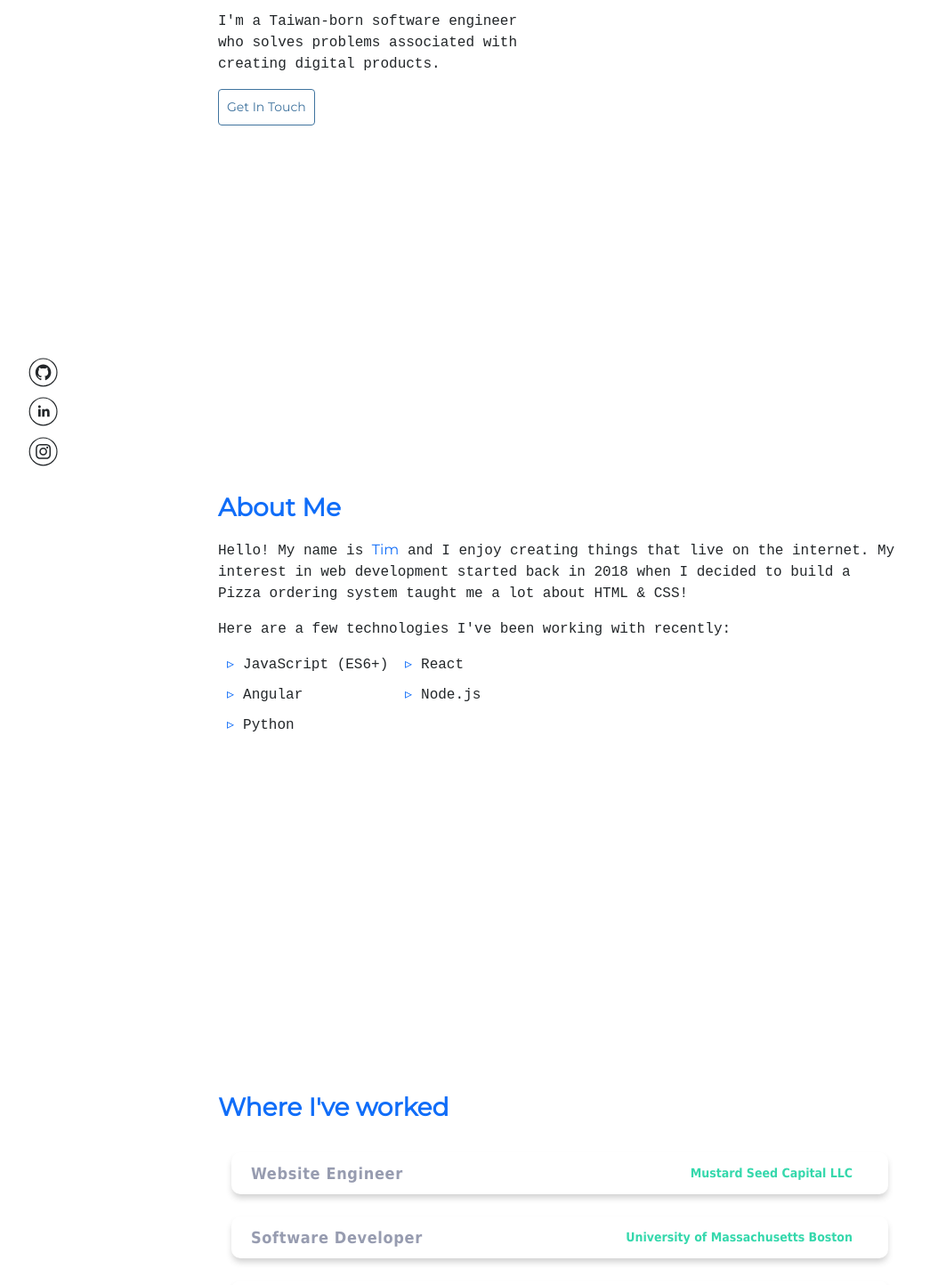
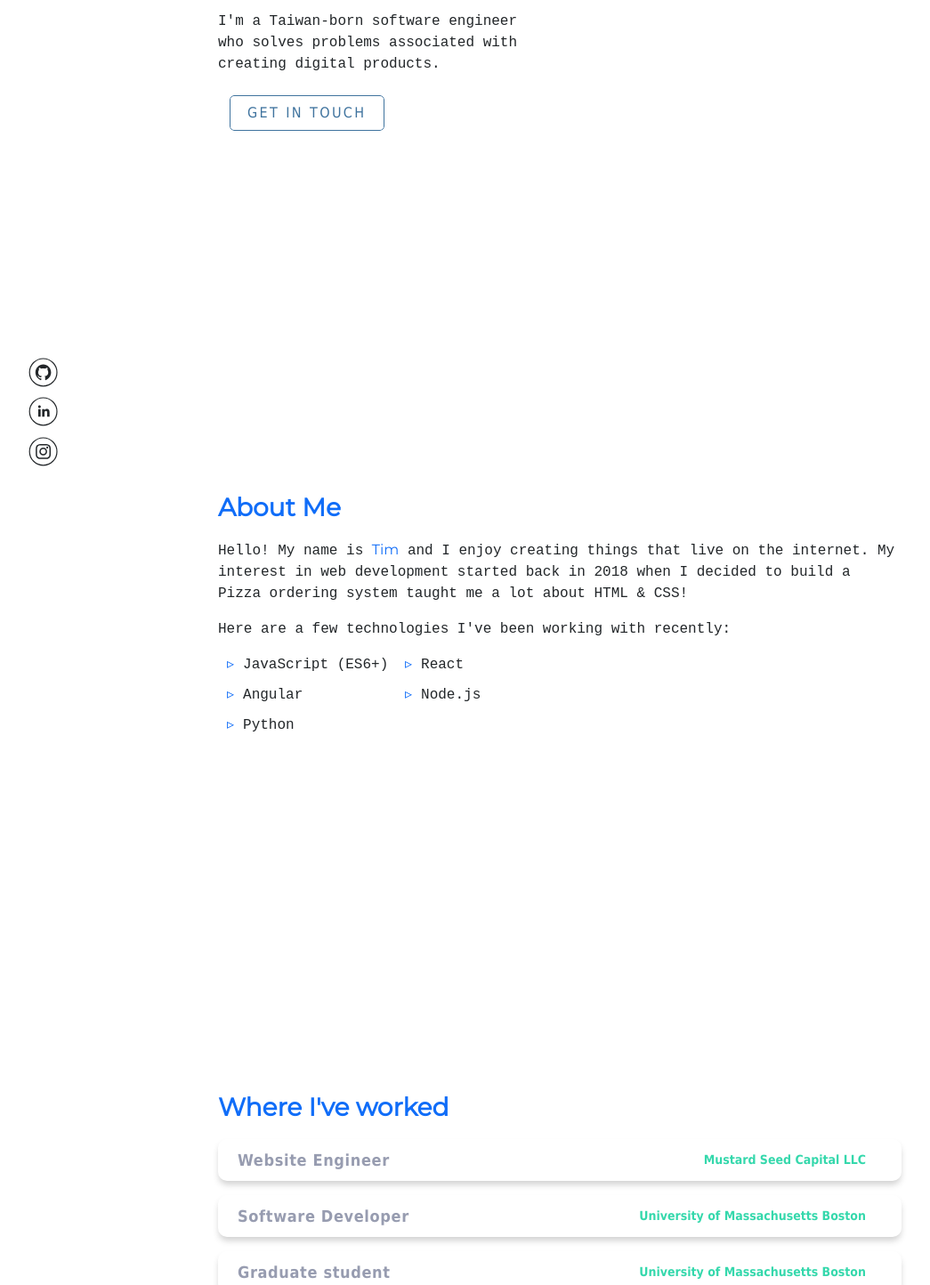
Before and after one commit to TimLaiTW/portfolio-v2, a React (Create React App) app: page / in a window 1280 px wide. Shown: the part 240-1684 px from the top of the page at 89% size, without its empty margins (11-1056 px from the left). Built offline with nearby package versions, Linux system fonts and the light colour scheme.

Commit message:
Button hover effect

```diff
--- a/src/Components/Templates/Navigation.js
+++ b/src/Components/Templates/Navigation.js
@@ -3,7 +3,7 @@ import ThemeToggler from 'Styles/Themes/ThemeToggler';
 import { navLinks } from 'config';
 import styled from 'styled-components';
 import { debounce } from 'Utilities/debounce';
-import Button from 'Utilities/Button';
+import Button from 'Utilities/TempButton';
 import logo_light from 'Content/Images/logo_light.png';
 import logo_dark from 'Content/Images/logo_dark.png';
 
--- a/src/Containers/Contact.js
+++ b/src/Containers/Contact.js
@@ -20,7 +20,9 @@ const Contact = (props) => {
     }
 
     .email-btn {
-        margin-left: 90px;
+        left: 50%;
+        top: 50%;
+        transform: translate(15%, 0%);
     }
 
     .wave {
--- a/src/Utilities/Button.js
+++ b/src/Utilities/Button.js
@@ -2,26 +2,61 @@ import React from 'react';
 import styled from 'styled-components';
 const Button = (props) => {
     const StyledEmailLink = styled.div`
-        a {
-            font-family: var(--font-primary);
-            display: inline-block;
-            padding: 9px;
-            font-size: 14px;
-            border-radius: 4px;
-            transition: all .2s ease-in-out;
-            text-decoration: none;
-            color: ${({ theme }) => theme.Btn};
+    .button {
+        text-decoration: none;
+        display: inline-block;
+        padding: 0.5rem 1.25rem;
+        border-radius: 5px;
+        color: ${({ theme }) => theme.Btn};
+        text-transform: uppercase;
+        font-size: 1rem;
+        letter-spacing: .15rem;
+        transition: all .5s;
+        position: relative;
+        overflow: hidden;
+        z-index: 1;
+        &:after {
+            content: '';
+            position: absolute;
+            bottom: 0;
+            left: 0;
+            width: 100%;
+            height: 100%;
+            background-color: transparent;
             border: 1px solid ${({ theme }) => theme.Btn};
-            &:hover {
-                color: ${({ theme }) => theme.BtnHover};
-                border: 1px solid ${({ theme }) => theme.BtnHover};
+            border-radius: 5px;
+            z-index: -2;
+        }
+        &:before {
+            content: '';
+            position: absolute;
+            bottom: 0;
+            left: 0;
+            width: 0%;
+            height: 100%;
+            background-color: ${({ theme }) => theme.Btn};
+            transition: all 0.5s;
+            border-radius: 5px;
+            z-index: -1;
+        }
+        &:hover {
+            color: #fff;
+            &:before {
+                width: 100%;
             }
         }
+    }
+
+
 
     `;
     return (
         <StyledEmailLink>
-            <a href={props.url} target="_blank" rel="noreferrer noopener">{props.children}</a>
+            <div class="box-1">
+                <div class="btn btn-one">
+                    <a className='button' hrerf={props.url}>{props.children}</a>
+                </div>
+            </div>
         </StyledEmailLink>
     )
 };
--- a/src/Utilities/List.js
+++ b/src/Utilities/List.js
@@ -7,9 +7,8 @@ const List = (props) => {
             &__profiles {
                 background-color: transparent;
                 border-radius: 0 0 12px 12px;
-                padding: 15px 15px 10px;
+                // padding: 15px 15px 10px;
                 display: grid;
-                row-gap: 8px;
                 width: 100%;
                 border-radius: 12px;
             }
@@ -32,8 +31,10 @@ const List = (props) => {
                 }
 
                 &:hover + .leaderboard__descrp {
-                    display: block;
-                    transition: all .2s ease-in-out;
+                    visibility: visible;
+                    opacity: 1;
+                    max-height: 1000px;
+                    padding: 30px;
                 }
             }
 
@@ -68,9 +69,14 @@ const List = (props) => {
             }
 
             &__descrp {
-                display: none;
-                transition: all .2s ease-in-out;
+                visibility: hidden;
+                opacity: 0;
+                transition: visibility 0s, opacity 0.8s linear;
+                max-height: 0px;
+                list-style-type: none;
             }
+
+
         }
 
         // bare minimuu styles
@@ -87,16 +93,6 @@ const List = (props) => {
         .leaderboard {
             box-shadow: 0 0 40px -10px rgba(0, 0, 0, .4);
         }
-
-        ul {
-            padding: 30px;
-
-            li {
-                display: block;
-                width: 480px;
-                margin-top: 16px;
-            }
-        }
     `;
 
     const { title, url, place, period, descrp } = props.list;
@@ -109,8 +105,8 @@ const List = (props) => {
                     <span class="leaderboard__value"><a href={url}>{place}</a></span>
                 </div>
                 <ul class="leaderboard__descrp">
-                    <li key='1'>{period}</li>
-                    <li kry='2'>{descrp}</li>
+                    <li>{period}</li>
+                    <li>{descrp}</li>
                 </ul>
             </div>
         </StyledList>
--- /dev/null
+++ b/src/Utilities/TempButton.js
@@ -0,0 +1,28 @@
+import React from 'react';
+import styled from 'styled-components';
+const Button = (props) => {
+    const StyledBtnLink = styled.div`
+        a {
+            font-family: var(--font-primary);
+            display: inline-block;
+            padding: 9px;
+            font-size: 14px;
+            border-radius: 4px;
+            transition: all .2s ease-in-out;
+            text-decoration: none;
+            color: ${({ theme }) => theme.Btn};
+            border: 1px solid ${({ theme }) => theme.Btn};
+            &:hover {
+                color: ${({ theme }) => theme.BtnHover};
+                border: 1px solid ${({ theme }) => theme.BtnHover};
+            }
+        }
+
+    `;
+    return (
+        <StyledBtnLink>
+            <a href={props.url} target="_blank" rel="noreferrer noopener">{props.children}</a>
+        </StyledBtnLink>
+    )
+};
+export default Button;
```
